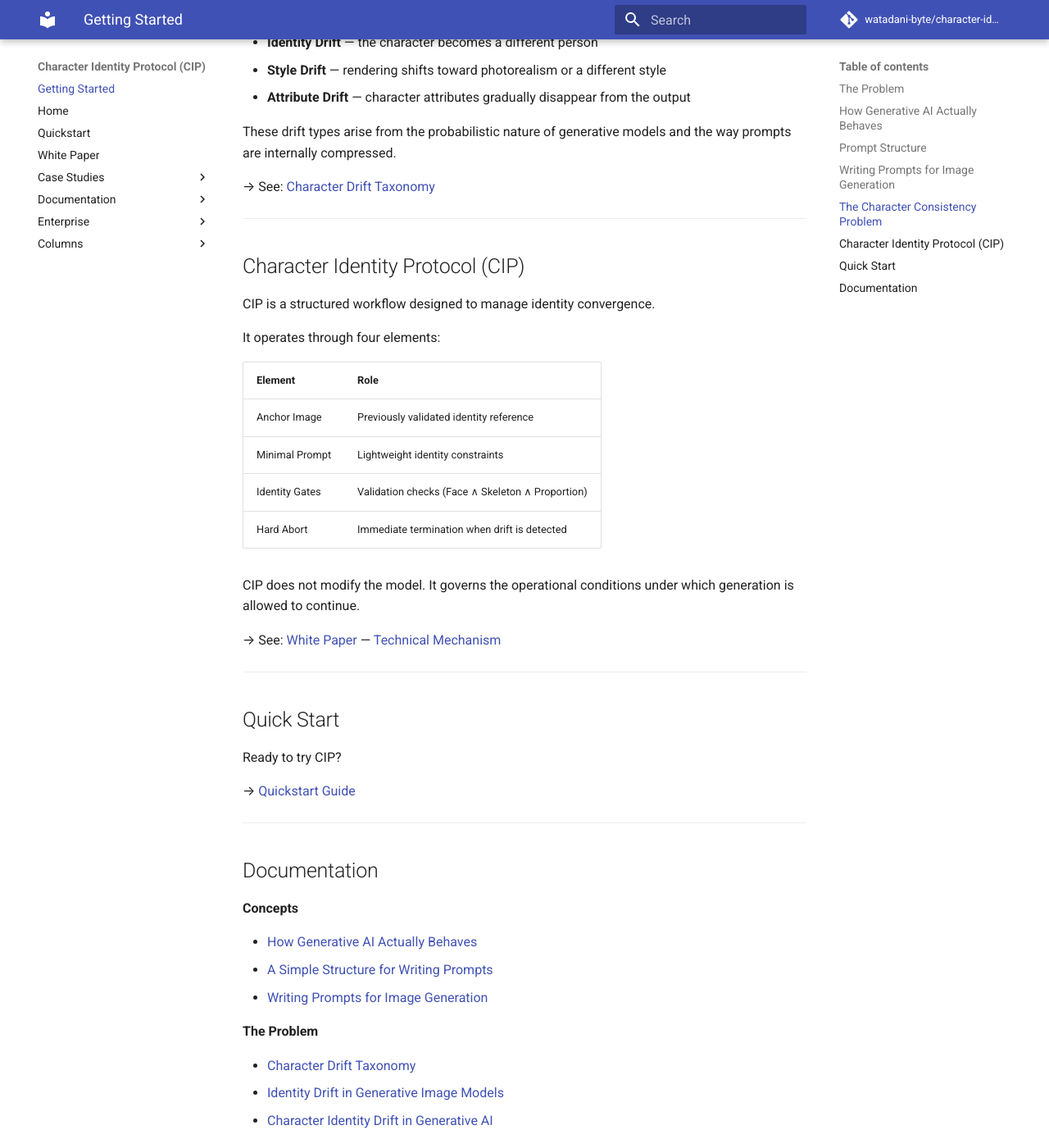
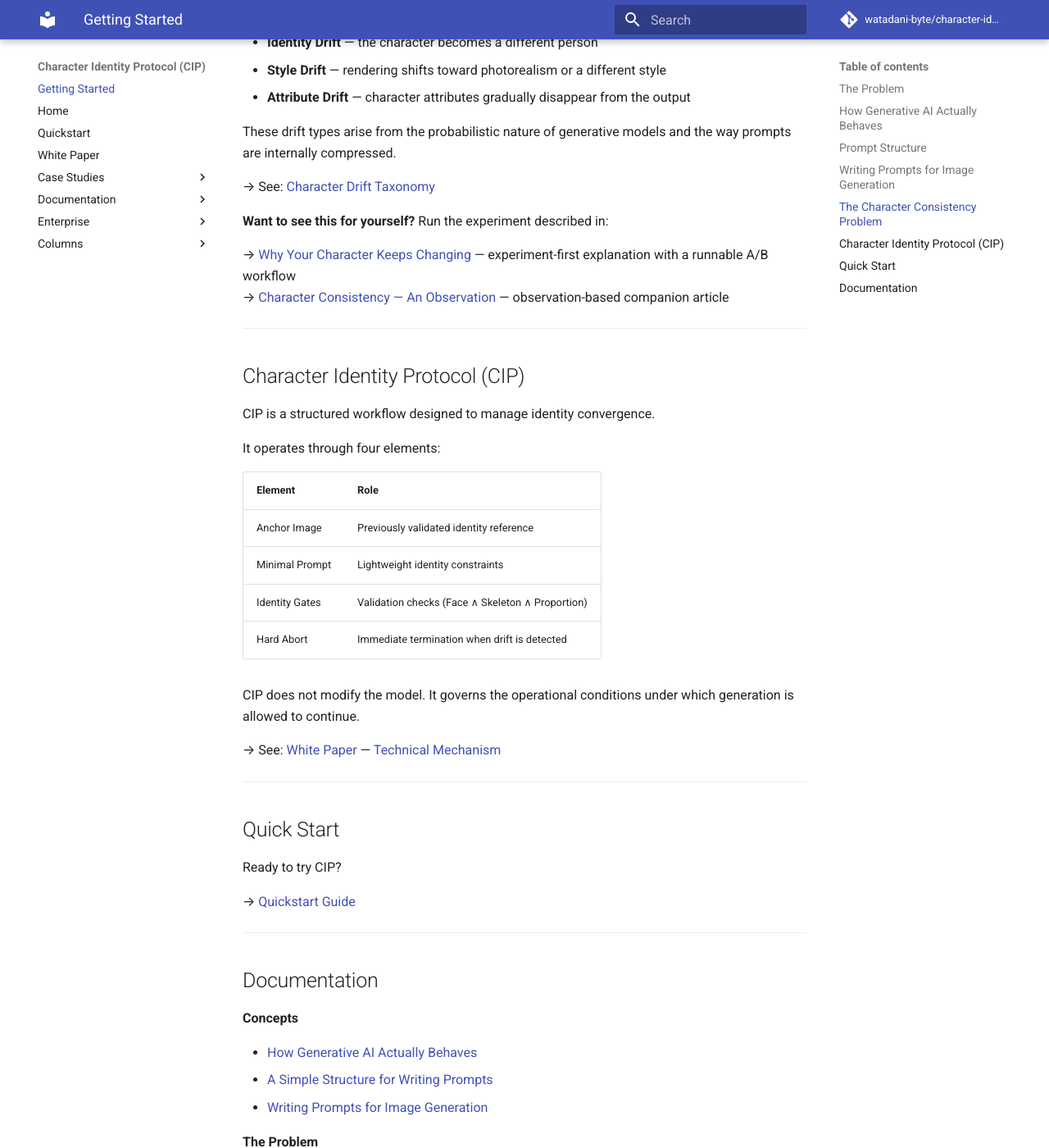
Before and after one commit to watadani-byte/character-identity-protocol, an MkDocs documentation site: the page built from docs/getting_started.md, in a window 1280 px wide and 1400 px high, scrolled down 2328 px. Shown: the whole window at 82% size. Built offline with MkDocs 1.6.1 and Material for MkDocs 9.7.7, drawn with Linux system fonts in a browser that asks for light colours; comment, search, counter and statistics services are not loaded; some of the changed text lies outside the part shown.

Commit message:
getting_started.md を更新

```diff
--- a/docs/getting_started.md
+++ b/docs/getting_started.md
@@ -93,6 +93,11 @@ These drift types arise from the probabilistic nature of generative models and t
 
 → See: [Character Drift Taxonomy](character_drift_taxonomy.md)
 
+**Want to see this for yourself?** Run the experiment described in:
+
+→ [Why Your Character Keeps Changing](why_character_changes.md) — experiment-first explanation with a runnable A/B workflow
+→ [Character Consistency — An Observation](character_consistency_observation.md) — observation-based companion article
+
 -----
 
 ## Character Identity Protocol (CIP)
@@ -135,6 +140,8 @@ Ready to try CIP?
 - [Character Drift Taxonomy](character_drift_taxonomy.md)
 - [Identity Drift in Generative Image Models](column_identity_drift_practical.md)
 - [Character Identity Drift in Generative AI](column_identity_drift.md)
+- [Why Your Character Keeps Changing](why_character_changes.md)
+- [Character Consistency — An Observation](character_consistency_observation.md)
 
 **Protocol**
 
```
